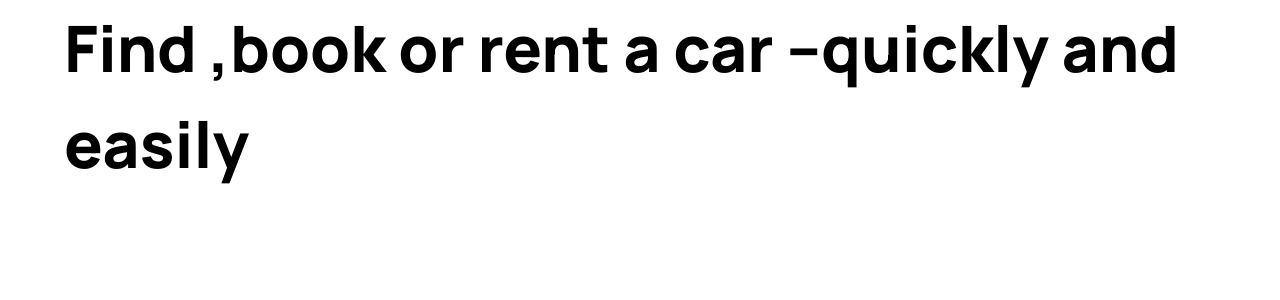
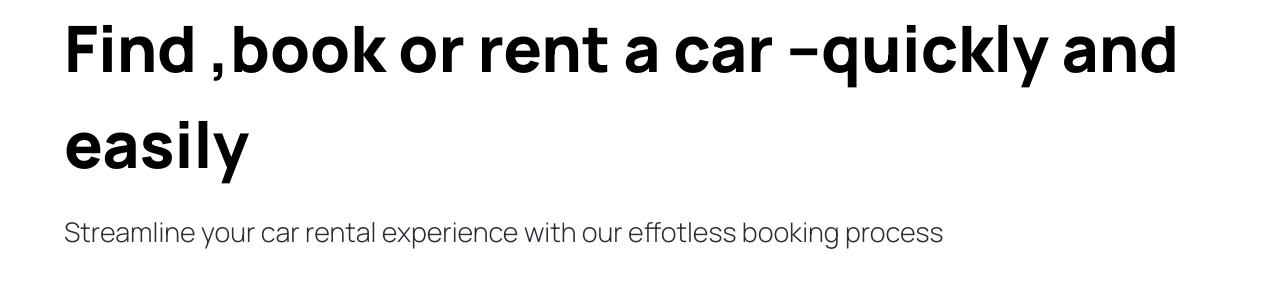
Before and after one commit to misikir21/carNext, a Next.js app: page / in a window 1280 px wide. Shown: the top 300 px of the page. Built offline with nearby package versions, Linux system fonts and the light colour scheme.

Commit message:
add a paragraph  as motoo of hero section

```diff
--- a/component/Hero.tsx
+++ b/component/Hero.tsx
@@ -7,6 +7,10 @@ const Hero = () => {
         <h1 className="hero__title">
           Find ,book or rent a car --quickly and easily
         </h1>
+        <p className="hero__subtitle">
+          Streamline your car rental experience with our effotless booking
+          process
+        </p>
       </div>
     </div>
   );
```
